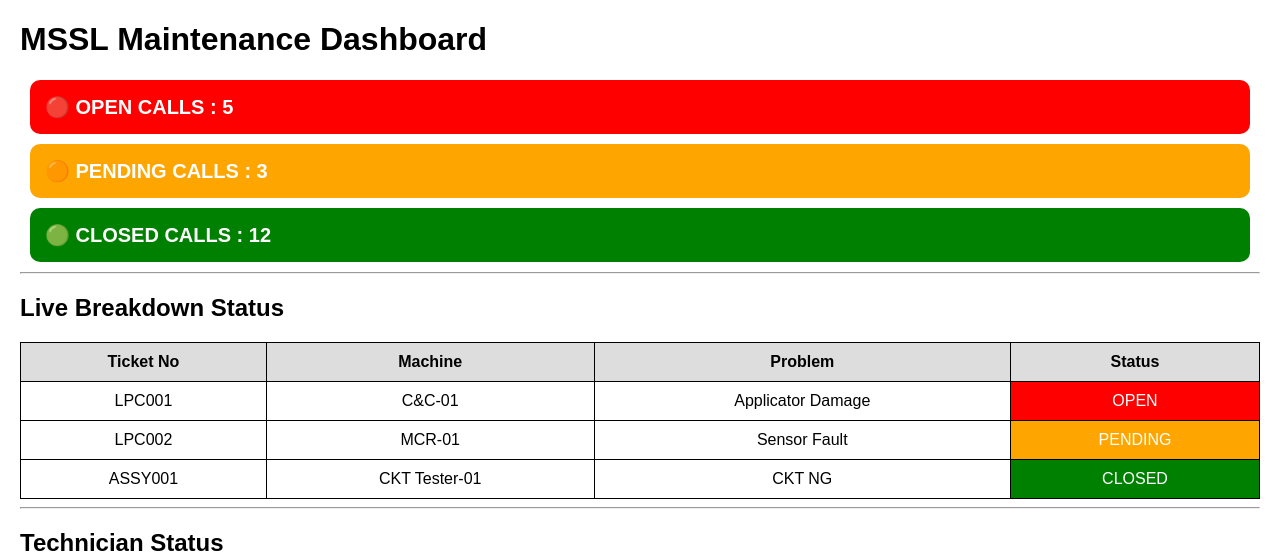
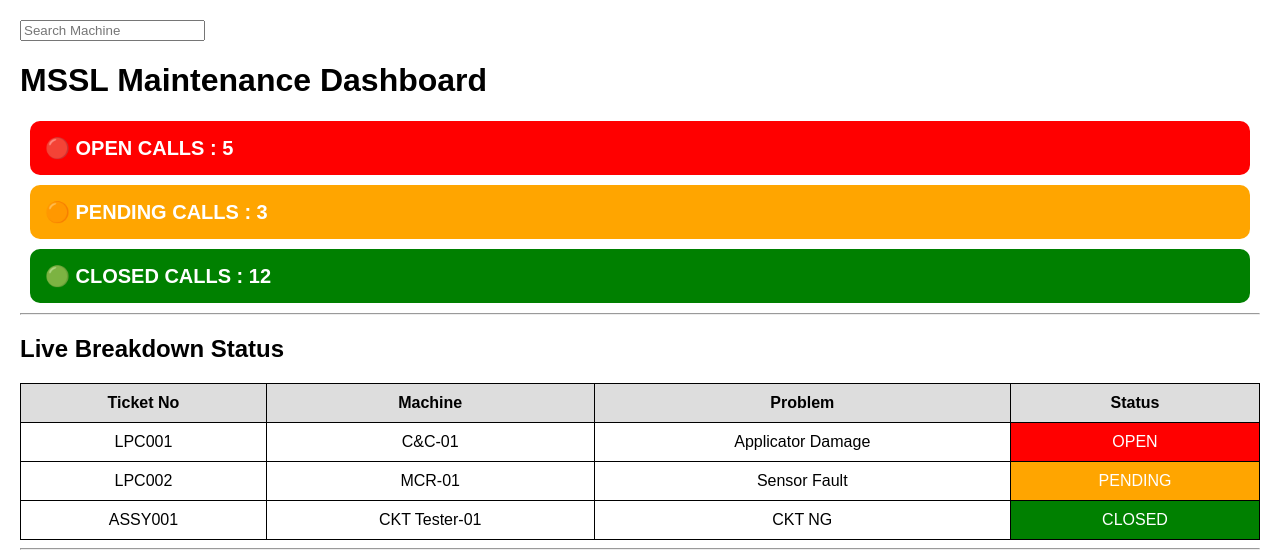
Before and after one commit to ranveersinghmssl1-source/MSSL-Maintenance-System, a Python web app: template templates/maintenance_dashboard.html in a window 1280 px wide. Shown: the top 555 px of the page. Run offline with Jinja, Linux system fonts and the light colour scheme; the template is opened without the code that fills it, so the values that code supplies are empty.

Commit message:
Update maintenance_dashboard.html

```diff
--- a/templates/maintenance_dashboard.html
+++ b/templates/maintenance_dashboard.html
@@ -2,6 +2,9 @@
 <html>
 <head>
     <title>MSSL Maintenance Dashboard</title>
+
+<input type="text"
+placeholder="Search Machine">
 
     <script src="https://cdn.jsdelivr.net/npm/chart.js"></script>
 
```
